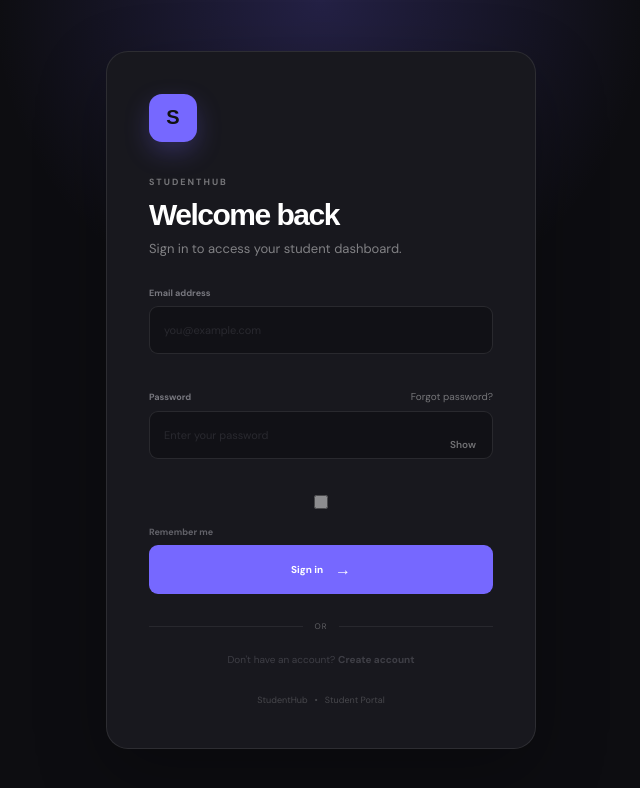
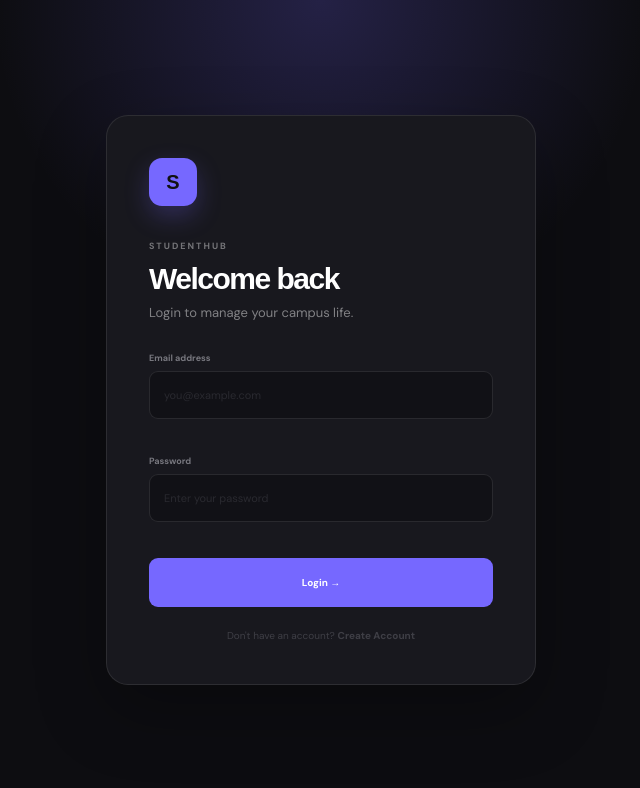
Before and after one commit to coderYash1517/student-hub, a React (Vite) app in the folder student-hub/: page /login in a window 1280 px wide. Shown: the top 788 px of the page, without its empty margins (319-959 px from the left). Built offline with nearby package versions, Linux system fonts and the light colour scheme.

Commit message:
Connect login to live server

```diff
--- a/student-hub/src/pages/Login.tsx
+++ b/student-hub/src/pages/Login.tsx
@@ -3,19 +3,19 @@ import { useState } from "react";
 function Login() {
   const [email, setEmail] = useState("");
   const [password, setPassword] = useState("");
-  const [showPassword, setShowPassword] = useState(false);
-  const [rememberMe, setRememberMe] = useState(false);
 
   const [error, setError] = useState("");
+  const [success, setSuccess] = useState("");
   const [loading, setLoading] = useState(false);
 
   const handleLogin = async (e: React.FormEvent) => {
     e.preventDefault();
 
     setError("");
+    setSuccess("");
 
-    if (!email.trim() || !password.trim()) {
-      setError("Please enter both email and password.");
+    if (!email.trim() || !password) {
+      setError("Please enter your email and password.");
       return;
     }
 
@@ -28,7 +28,7 @@ function Login() {
       setLoading(true);
 
       const response = await fetch(
-        "http://localhost:5000/api/login",
+        "https://student-hub-p462.onrender.com/api/login",
         {
           method: "POST",
           headers: {
@@ -36,7 +36,7 @@ function Login() {
           },
           body: JSON.stringify({
             email: email.trim(),
-            password: password,
+            password,
           }),
         }
       );
@@ -44,35 +44,27 @@ function Login() {
       const data = await response.json();
 
       if (!response.ok) {
-        setError(data.message || "Invalid email or password.");
+        setError(data.message || "Login failed.");
         return;
       }
 
-      // Save actual logged-in user
+      // Save logged-in user information
       localStorage.setItem(
-        "studenthub_user",
+        "studentHubUser",
         JSON.stringify(data.user)
       );
 
-      if (rememberMe) {
-        localStorage.setItem(
-          "studenthub_remember",
-          "true"
-        );
-      } else {
-        localStorage.removeItem(
-          "studenthub_remember"
-        );
-      }
+      setSuccess("Login successful! Redirecting...");
 
-      // Go to Home
-      window.location.href = "/";
+      setTimeout(() => {
+        window.location.href = "/dashboard";
+      }, 1000);
 
     } catch (error) {
-      console.error("Login error:", error);
+      console.error(error);
 
       setError(
-        "Cannot connect to StudentHub server. Please make sure the server is running."
+        "Cannot connect to server. Please check your internet connection."
       );
     } finally {
       setLoading(false);
@@ -84,29 +76,18 @@ function Login() {
 
       <div className="auth-card">
 
-        {/* LOGO */}
-        <div className="auth-logo">
-          S
+        <div className="auth-logo">S</div>
+
+        <div className="auth-heading">
+          <span className="auth-label">STUDENTHUB</span>
+
+          <h1>Welcome back</h1>
+
+          <p>
+            Login to manage your campus life.
+          </p>
         </div>
 
-        {/* HEADER */}
-        <div className="auth-heading">
-
-          <span className="auth-label">
-            STUDENTHUB
-          </span>
-
-          <h1>
-            Welcome back
-          </h1>
-
-          <p>
-            Sign in to access your student dashboard.
-          </p>
-
-        </div>
-
-        {/* ERROR */}
         {error && (
           <div className="auth-error">
             <span>!</span>
@@ -114,18 +95,18 @@ function Login() {
           </div>
         )}
 
-        {/* FORM */}
+        {success && (
+          <div className="auth-success">
+            ✓ {success}
+          </div>
+        )}
+
         <form onSubmit={handleLogin}>
 
-          {/* EMAIL */}
           <div className="auth-field">
-
-            <label htmlFor="email">
-              Email address
-            </label>
+            <label>Email address</label>
 
             <input
-              id="email"
               type="email"
               placeholder="you@example.com"
               value={email}
@@ -133,143 +114,45 @@ function Login() {
                 setEmail(e.target.value);
                 setError("");
               }}
-              autoComplete="email"
             />
-
           </div>
 
-          {/* PASSWORD */}
           <div className="auth-field">
-
-            <div className="password-label-row">
-
-              <label htmlFor="password">
-                Password
-              </label>
-
-              <button
-                type="button"
-                className="forgot-password"
-                onClick={() =>
-                  alert(
-                    "Password reset will be available soon."
-                  )
-                }
-              >
-                Forgot password?
-              </button>
-
-            </div>
-
-            <div className="password-wrapper">
+            <label>Password</label>
 
             <input
-                id="password"
-                type={
-                  showPassword
-                    ? "text"
-                    : "password"
-                }
+              type="password"
               placeholder="Enter your password"
               value={password}
               onChange={(e) => {
                 setPassword(e.target.value);
                 setError("");
               }}
-                autoComplete="current-password"
             />
-
-              <button
-                type="button"
-                className="password-toggle"
-                onClick={() =>
-                  setShowPassword(!showPassword)
-                }
-              >
-                {showPassword ? "Hide" : "Show"}
-              </button>
-
           </div>
 
-          </div>
-
-          {/* REMEMBER ME */}
-          <label className="remember-row">
-
-            <input
-              type="checkbox"
-              checked={rememberMe}
-              onChange={(e) =>
-                setRememberMe(e.target.checked)
-              }
-            />
-
-            <span>
-              Remember me
-            </span>
-
-          </label>
-
-          {/* LOGIN BUTTON */}
           <button
             type="submit"
             className="auth-submit"
             disabled={loading}
           >
-
-            {loading ? (
-              <>
-                <span className="auth-spinner"></span>
-                Signing in...
-              </>
-            ) : (
-              <>
-                Sign in
-                <span>→</span>
-              </>
-            )}
-
+            {loading ? "Logging in..." : "Login →"}
           </button>
 
         </form>
 
-        {/* DIVIDER */}
-        <div className="auth-divider">
-          <span>OR</span>
-        </div>
-
-        {/* REGISTER */}
         <p className="auth-switch">
-
           Don't have an account?{" "}
 
           <button
             type="button"
-            onClick={() =>
-              (window.location.href = "/register")
-            }
+            onClick={() => {
+              window.location.href = "/register";
+            }}
           >
-            Create account
+            Create Account
           </button>
-
         </p>
-
-        {/* FOOTER */}
-        <div className="auth-footer">
-
-          <span>
-            StudentHub
-          </span>
-
-          <span>
-            •
-          </span>
-
-          <span>
-            Student Portal
-          </span>
-
-        </div>
 
       </div>
 
```
Lines whose indentation alone changed are shown as unchanged.
